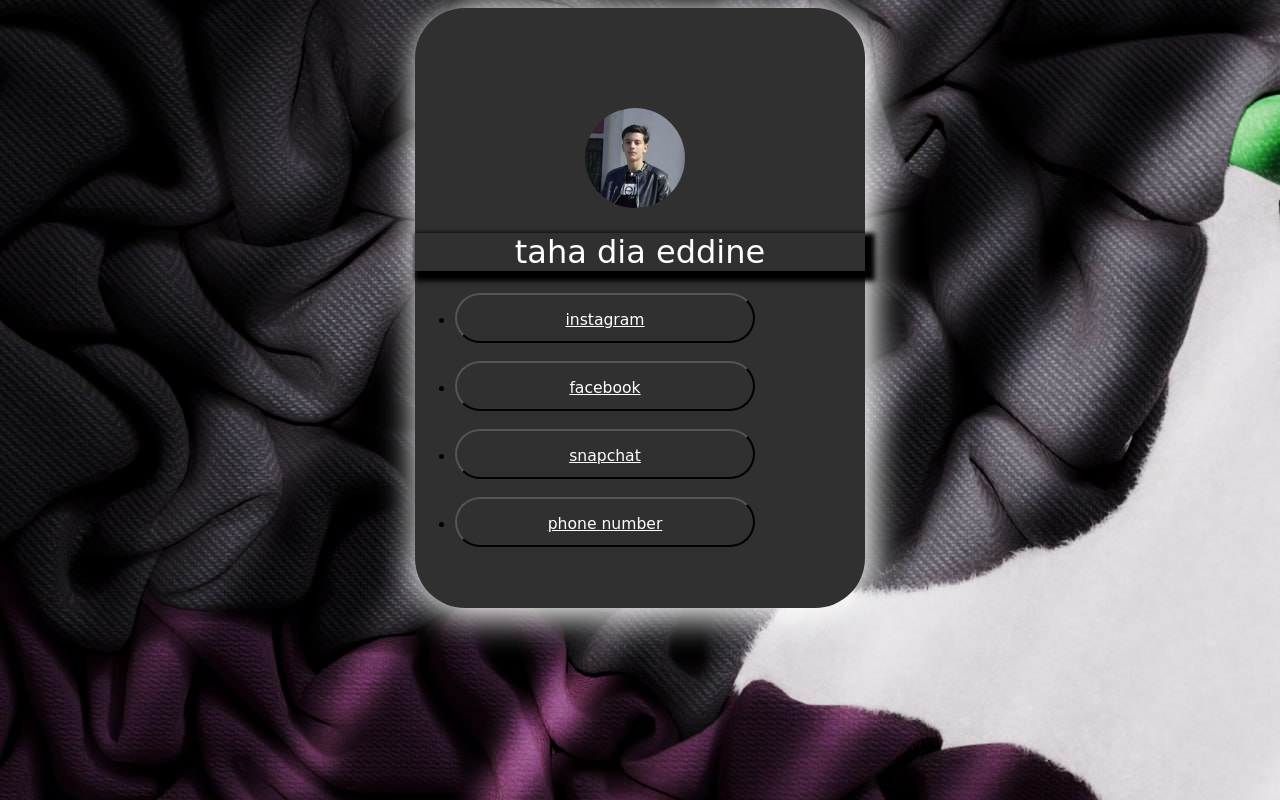
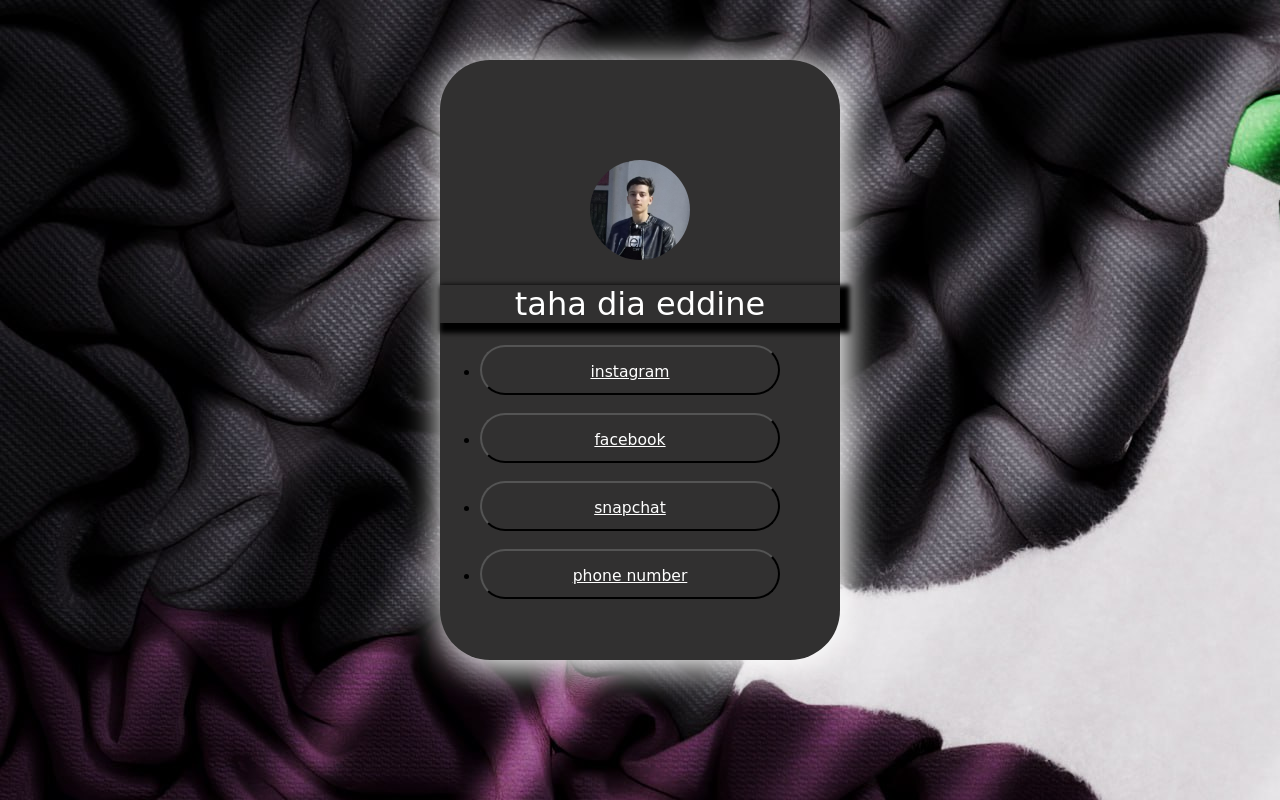
Before and after one commit to HT837/my-accounts, a plain HTML site: page index.html in a window 1280 px wide. Drawn offline with Linux system fonts and the light colour scheme.

Commit message:
Add files via upload

```diff
--- a/index.css
+++ b/index.css
@@ -1,6 +1,6 @@
 @media (max-width:600px){
-    body{
-
+    body{width: auto;
+height: auto;
     }
 }
 
@@ -10,11 +10,11 @@
 
 div{
     margin-bottom: auto;
-    margin-top: auto;
+    margin-top: 60px;
     padding-top: 100px;
     margin-left: auto;
     margin-right: auto;
-    width: 450px;
+    width: 400px;
     height: 500px;
     background: #313030;
     border-radius: 50px;
@@ -24,7 +24,7 @@ div{
 #img1{
 
 width: 100px;
-margin-left: 170px;
+margin-left: 150px;
 
 border-radius: 200px;
 
```
